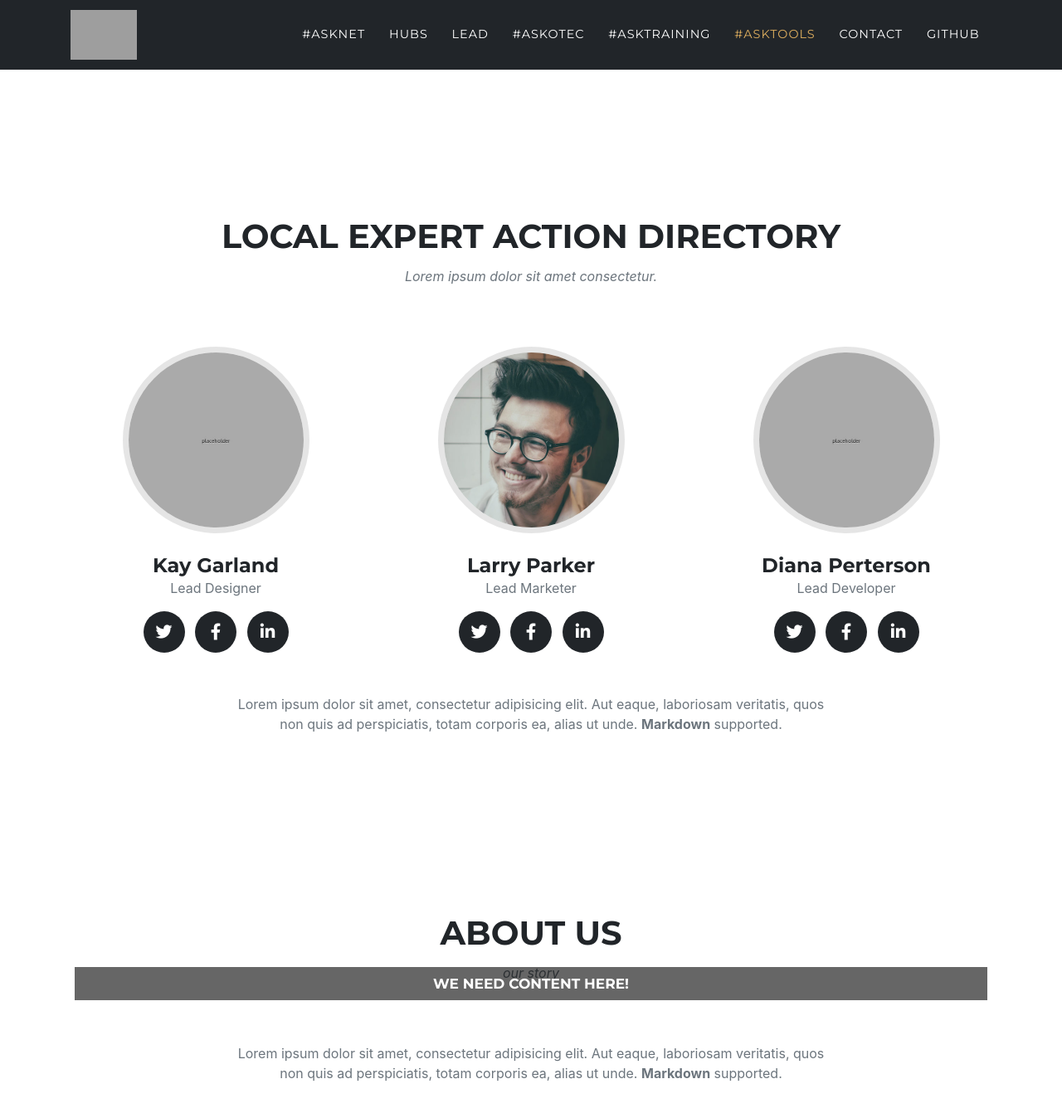
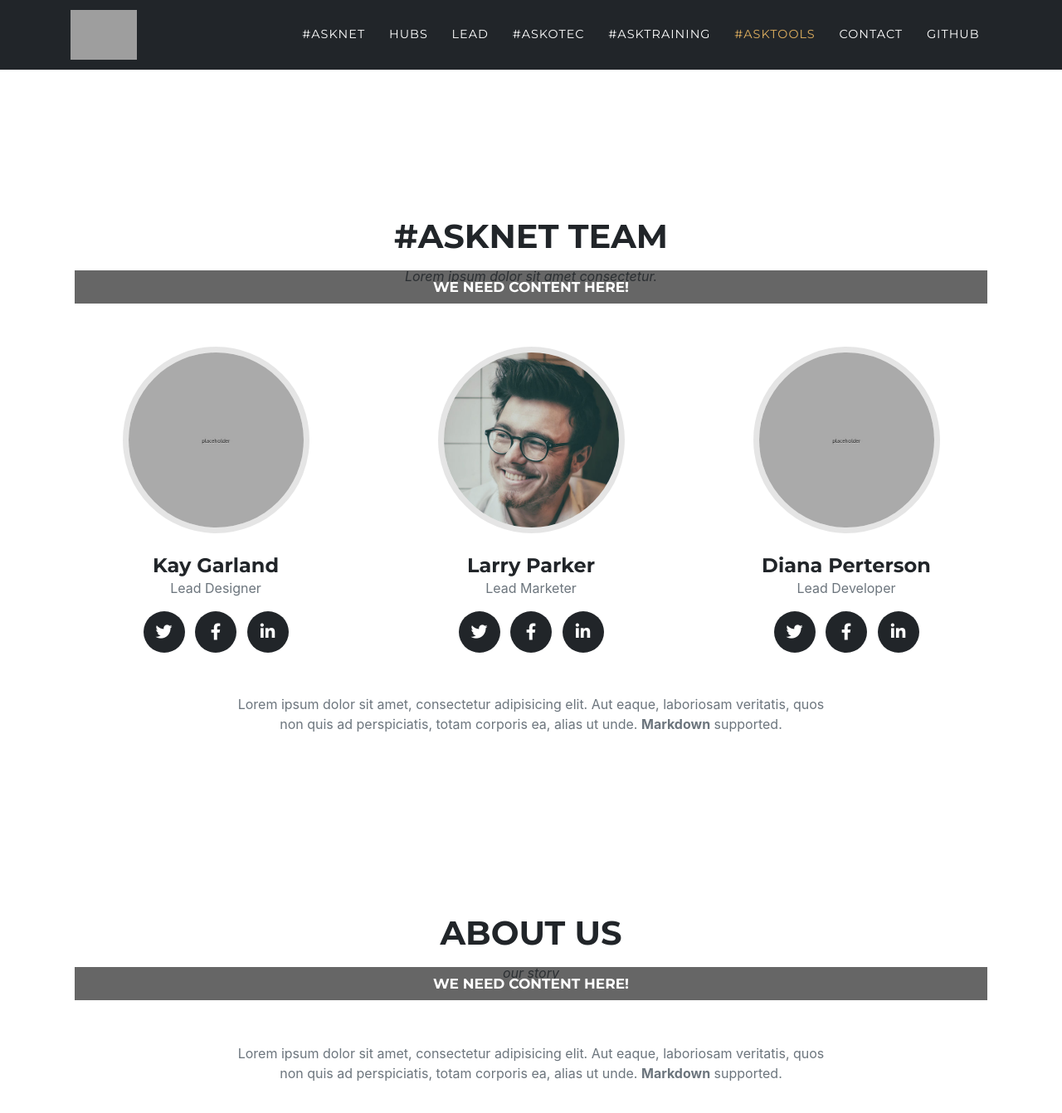
Before and after one commit to ASKnetCommunity/ASKnet.Community, a Jekyll site: the page built from index.md, in a window 1280 px wide and 1400 px high, scrolled down 5804 px. Shown: the top 1342 px of the window at 83% size. Built offline with Jekyll 4.4.1, drawn with Linux system fonts in a browser that asks for light colours; some web fonts are replaced; some of the changed text lies outside the part shown; grey boxes are pictures that could not be loaded.

Commit message:
Added Submit Content for section team and timeline

```diff
--- a/_includes/team.html
+++ b/_includes/team.html
@@ -2,9 +2,16 @@
 <section class="page-section" id="{{ site.data.sitetext[site.locale].team.section | default: "team" }}">
 <div class="container">
   <div class="row">
-	<div class="col-lg-12 text-center">
+	<div class="col-lg-12 text-center{% if site.data.sitetext[site.locale].team.submit %} sc{% endif %}">
 	  <h2 class="section-heading text-uppercase">{{ site.data.sitetext[site.locale].team.title }}</h2>
 	  <h3 class="section-subheading text-muted">{{ site.data.sitetext[site.locale].team.text }}</h3>
+	  {% if site.data.sitetext[site.locale].team.submit %}
+      <div class="sc-overlay">
+      	<h2>We need content here!</h2>
+        <a class="btn btn-primary btn-lg mx-auto p-3" target="_blank" href="{{ site.data.sitetext[site.locale].team.submit }}">Submit Content</a>
+        <a class="how-to" href="{{ site.data.sitetext[site.locale].submit-content.url }}">How it works?</a>
+      </div>
+	  {% endif %}
 	</div>
   </div>
   <div class="row">
--- a/_includes/timeline.html
+++ b/_includes/timeline.html
@@ -2,9 +2,16 @@
   <section class="bg-light page-section" id="{{ site.data.sitetext[site.locale].timeline.section | default: "about" }}">
     <div class="container">
       <div class="row">
-        <div class="col-lg-12 text-center">
+        <div class="col-lg-12 text-center{% if site.data.sitetext[site.locale].timeline.submit %} sc{% endif %}">
           <h2 class="section-heading text-uppercase">{{ site.data.sitetext[site.locale].timeline.title | markdownify | default: "About" }}</h2>
           <h3 class="section-subheading text-muted">{{ site.data.sitetext[site.locale].timeline.text | default: "timeline"}}</h3>
+          {% if site.data.sitetext[site.locale].timeline.submit %}
+          <div class="sc-overlay">
+            <h2>We need content here!</h2>
+            <a class="btn btn-primary btn-lg mx-auto p-3" target="_blank" href="{{ site.data.sitetext[site.locale].timeline.submit }}">Submit Content</a>
+            <a class="how-to" href="{{ site.data.sitetext[site.locale].submit-content.url }}">How it works?</a>
+          </div>
+          {% endif %}
         </div>
       </div>
       <div class="row">
```
Also changed, not shown: _data/sitetext.yml (+5 -3 lines).
